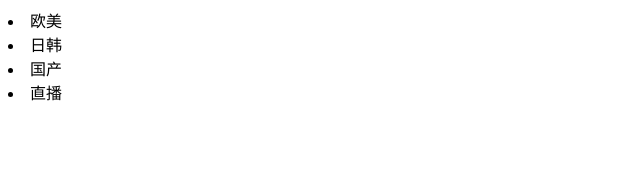
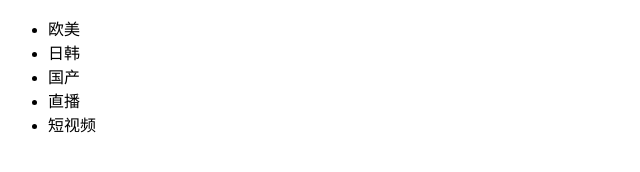
Before and after one commit to wangboomboom/dbhot, a plain HTML site: page index.html in a window 1280 px wide. Shown: the whole page, without its empty margins (0-640 px from the left). Drawn offline with Linux system fonts and the light colour scheme.

Commit message:
短视频功能

```diff
--- a/index.html
+++ b/index.html
@@ -5,6 +5,7 @@
     <title>Title</title>
 </head>
 <body>
+    <ul>
         <li>
         欧美
         </li>
@@ -17,5 +18,10 @@
         <li>
         直播
         </li>
+        <li>
+        短视频
+        </li>
+    </ul>
+
 </body>
 </html>
```
Lines whose indentation alone changed are shown as unchanged.
